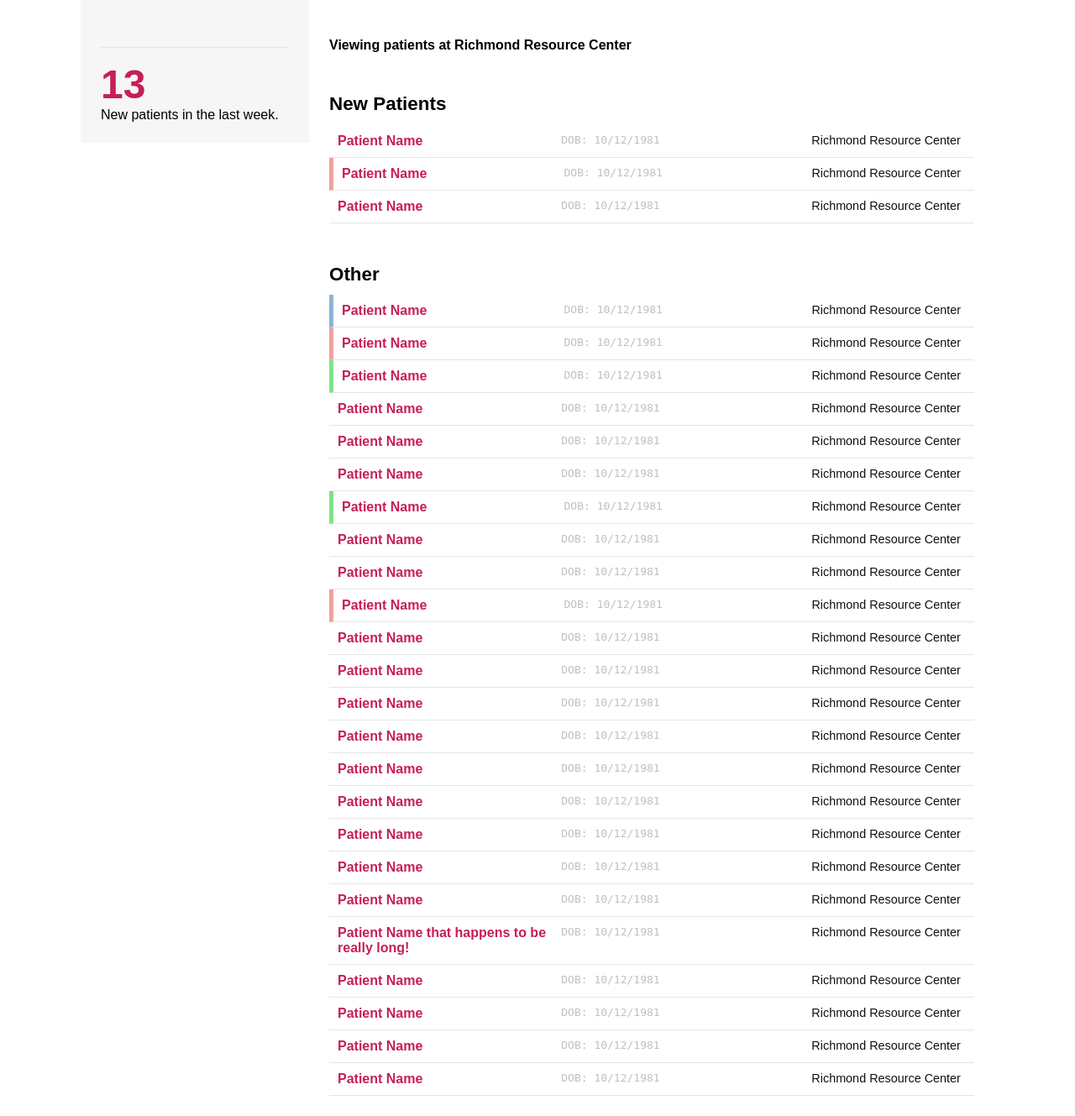
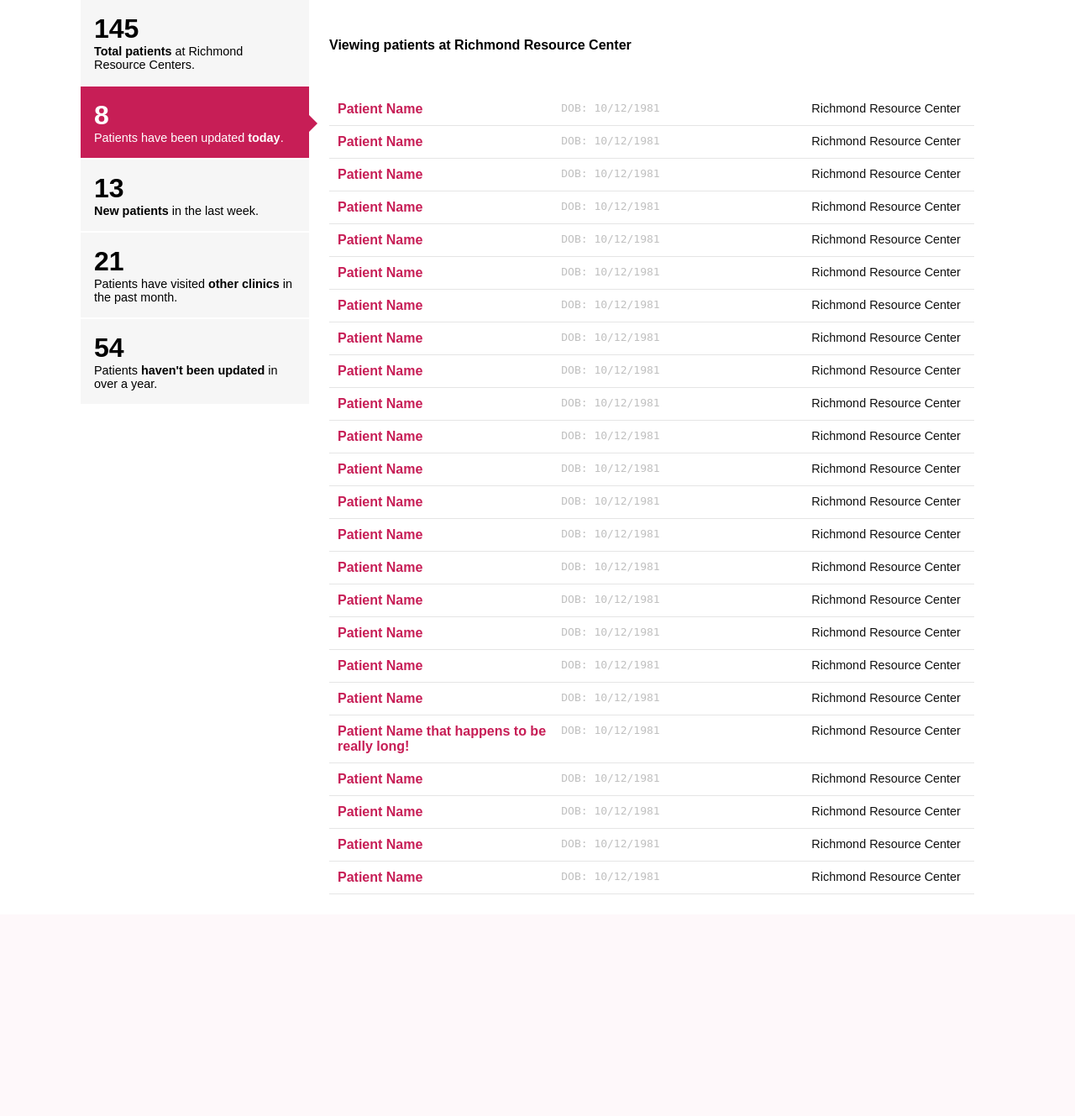
Before and after one commit to codeforamerica/rva-screening-ui-prototypes, a Flask app: template app/templates/mockup_viewpatients.html in a window 1280 px wide. Shown: the part 42-1371 px from the top of the page at 84% size. After the commit the page ends 1107 px from the top, so only its background shows below. Run offline with Flask 2, Linux system fonts and the light colour scheme; the template is opened without the code that fills it, so the values that code supplies are empty; style sheets or scripts are compiled from the project's sources; some libraries are stand-ins or nearby versions.

Commit message:
Counts as a Filter

```diff
--- a/app/templates/mockup_viewpatients.html
+++ b/app/templates/mockup_viewpatients.html
@@ -4,20 +4,39 @@
   <div class="container">
 
     <div class="block_3 sidebar">
-      <div class="filter" id="filter"></div>
+      <!-- <div class="filter" id="filter"></div> -->
 
-      <div class="statistic">
+
+      <button class="filter filter_statistic">
+        <span class="statistic_number">145</span>
+        <span class="statistic_text"><strong>Total patients</strong> at Richmond Resource Centers.</span>
+      </button>
+
+      <button class="filter filter_statistic filter_active">
+        <span class="statistic_number">8</span>
+        <span class="statistic_text">Patients have been updated <strong>today</strong>.</span>
+      </button>
+
+      <button class="filter filter_statistic">
         <span class="statistic_number">13</span>
-        <span class="statistic_text">New patients in the last week.</span>
-      </div>
+        <span class="statistic_text"><strong>New patients</strong> in the last week.</span>
+      </button>
+
+      <button class="filter filter_statistic">
+        <span class="statistic_number">21</span>
+        <span class="statistic_text">Patients have visited <strong>other clinics</strong> in the past month.</span>
+      </button>
+
+      <button class="filter filter_statistic">
+        <span class="statistic_number">54</span>
+        <span class="statistic_text">Patients <strong>haven't been updated</strong> in over a year.</span>
+      </button>
     </div>
 
-    <div class="block_9">
+    <div class="block_9 block_padding">
       <h4>Viewing patients at <strong>Richmond Resource Center</strong></h4>
 
-
       <ul class="list list_table">
-        <span class="list_table_title">New Patients</span>
         <li class="list_patient">
           <a href="#">
             <span class="list_patient_item list_patient_name ">Patient Name</span>
@@ -26,40 +45,7 @@
           </a>
         </li>
 
-        <li class="list_patient list_patient_warning">
-          <a href="#">
-            <span class="list_patient_item list_patient_name">Patient Name</span>
-            <span class="list_patient_item list_patient_dob">DOB: 10/12/1981</span>
-            <span class="list_patient_item list_patient_edits">Richmond Resource Center</span>
-          </a>
-        </li>
         <li class="list_patient">
-          <a href="#">
-            <span class="list_patient_item list_patient_name">Patient Name</span>
-            <span class="list_patient_item list_patient_dob">DOB: 10/12/1981</span>
-            <span class="list_patient_item list_patient_edits">Richmond Resource Center</span>
-          </a>
-        </li>
-      </ul>
-
-      <ul class="list list_table">
-        <span class="list_table_title">Other</span>
-        <li class="list_patient list_patient_new">
-          <a href="#">
-            <span class="list_patient_item list_patient_name ">Patient Name</span>
-            <span class="list_patient_item list_patient_dob">DOB: 10/12/1981</span>
-            <span class="list_patient_item list_patient_edits">Richmond Resource Center</span>
-          </a>
-        </li>
-
-        <li class="list_patient list_patient_warning">
-          <a href="#">
-            <span class="list_patient_item list_patient_name">Patient Name</span>
-            <span class="list_patient_item list_patient_dob">DOB: 10/12/1981</span>
-            <span class="list_patient_item list_patient_edits">Richmond Resource Center</span>
-          </a>
-        </li>
-        <li class="list_patient list_patient_updated">
           <a href="#">
             <span class="list_patient_item list_patient_name">Patient Name</span>
             <span class="list_patient_item list_patient_dob">DOB: 10/12/1981</span>
@@ -87,7 +73,7 @@
             <span class="list_patient_item list_patient_edits">Richmond Resource Center</span>
           </a>
         </li>
-        <li class="list_patient list_patient_updated">
+        <li class="list_patient">
           <a href="#">
             <span class="list_patient_item list_patient_name">Patient Name</span>
             <span class="list_patient_item list_patient_dob">DOB: 10/12/1981</span>
@@ -108,7 +94,14 @@
             <span class="list_patient_item list_patient_edits">Richmond Resource Center</span>
           </a>
         </li>
-        <li class="list_patient list_patient_warning">
+        <li class="list_patient">
+          <a href="#">
+            <span class="list_patient_item list_patient_name">Patient Name</span>
+            <span class="list_patient_item list_patient_dob">DOB: 10/12/1981</span>
+            <span class="list_patient_item list_patient_edits">Richmond Resource Center</span>
+          </a>
+        </li>
+        <li class="list_patient">
           <a href="#">
             <span class="list_patient_item list_patient_name">Patient Name</span>
             <span class="list_patient_item list_patient_dob">DOB: 10/12/1981</span>
--- a/front/sass/base/layout.scss
+++ b/front/sass/base/layout.scss
@@ -45,7 +45,7 @@ body {
 .block_10,
 .block_11,
 .block_12 {
-  padding: 1.5em;
+  // padding: 1.5em;
   display: block;
   @include bbox();
   @media (min-width: $break) {
@@ -53,6 +53,9 @@ body {
   }
   &.block_right {
     float: right;
+  }
+  &.block_padding {
+    padding: 1.5em;
   }
 }
 
--- a/front/sass/nav/filters.scss
+++ b/front/sass/nav/filters.scss
@@ -1,36 +1,76 @@
+// .filter {
+//   margin: 1em 0;
+//   padding-bottom: 1em;
+//   border-bottom: 1px solid darken($sidebar-background-color, 7);
+// }
+
+// .filter_hide {
+//   display:none !important;
+// }
+
+// .filter_button {
+//   display:block;
+//   width: 100%;
+//   text-align: left;
+//   border: none;
+//   padding: .6em;
+//   margin-bottom: 0.3em;
+//   font-size: 0.8em;
+//   text-transform: uppercase;
+//   cursor: pointer;
+//   &:hover {
+//     font-weight: 900;
+//   }
+//   &:before {
+//     @extend %icon;
+//     content:"\f10c";
+//     margin-right: 0.5em;
+//   }
+// }
+// .filter_button_active {
+//   font-weight: 900;
+//   &:before {
+//     @extend %icon;
+//     content:"\f111";
+//   }
+// }
+
 .filter {
-  margin: 1em 0;
-  padding-bottom: 1em;
-  border-bottom: 1px solid darken($sidebar-background-color, 7);
-}
-
-.filter_hide {
-  display:none !important;
-}
-
-.filter_button {
-  display:block;
+  padding: 1em;
+  display: block;
   width: 100%;
+  border: none;
+  border-bottom: 2px solid #fff;
+  background-color: transparent;
+  font-size: 1em;
   text-align: left;
-  border: none;
-  padding: .6em;
-  margin-bottom: 0.3em;
-  font-size: 0.8em;
-  text-transform: uppercase;
-  cursor: pointer;
+  font-family: arial, sans-serif;
+  position: relative;
   &:hover {
-    font-weight: 900;
+    background: #e5e5e5;
+    cursor: pointer;
   }
-  &:before {
-    @extend %icon;
-    content:"\f10c";
-    margin-right: 0.5em;
+  &.filter_active {
+    background-color: $color-fuscia;
+    color: $color-white;
+    &:before {
+      content: " ";
+      position: absolute;
+      top: 40%;
+      left: 100%;
+      border-left: $filter-arrow-dimension solid $color-fuscia;
+      border-top: $filter-arrow-dimension solid transparent;
+      border-bottom: $filter-arrow-dimension solid transparent;
+    }
   }
 }
-.filter_button_active {
+.statistic_number {
+  display: block;
+  font-size: 2em;
   font-weight: 900;
-  &:before {
-    @extend %icon;
-    content:"\f111";
-  }
+  // color: $stat-number-text-color;
 }
+.statistic_text {
+  font-size: 0.9em;
+  font-weight: 100;
+}
--- a/front/sass/patient/listings.scss
+++ b/front/sass/patient/listings.scss
@@ -103,13 +103,3 @@
 
 // showing up-to-date statistics
 // not sure where these styles should go presently
-.statistic {}
-.statistic_number {
-  display: block;
-  font-size: 3em;
-  font-weight: 900;
-  color: $stat-number-text-color;
-}
-.statistic_text {
-  font-weight: 100;
-}
--- a/front/sass/variables.scss
+++ b/front/sass/variables.scss
@@ -142,6 +142,8 @@ $filter-icon-color: darken($filter-background-color, 12);
 $filter-button-background-color: $color-white;
 $filter-button-active-background-color: $color-blue;
 
+$filter-arrow-dimension: 10px;
+
 
 /* * * * * * * *
 **
```
